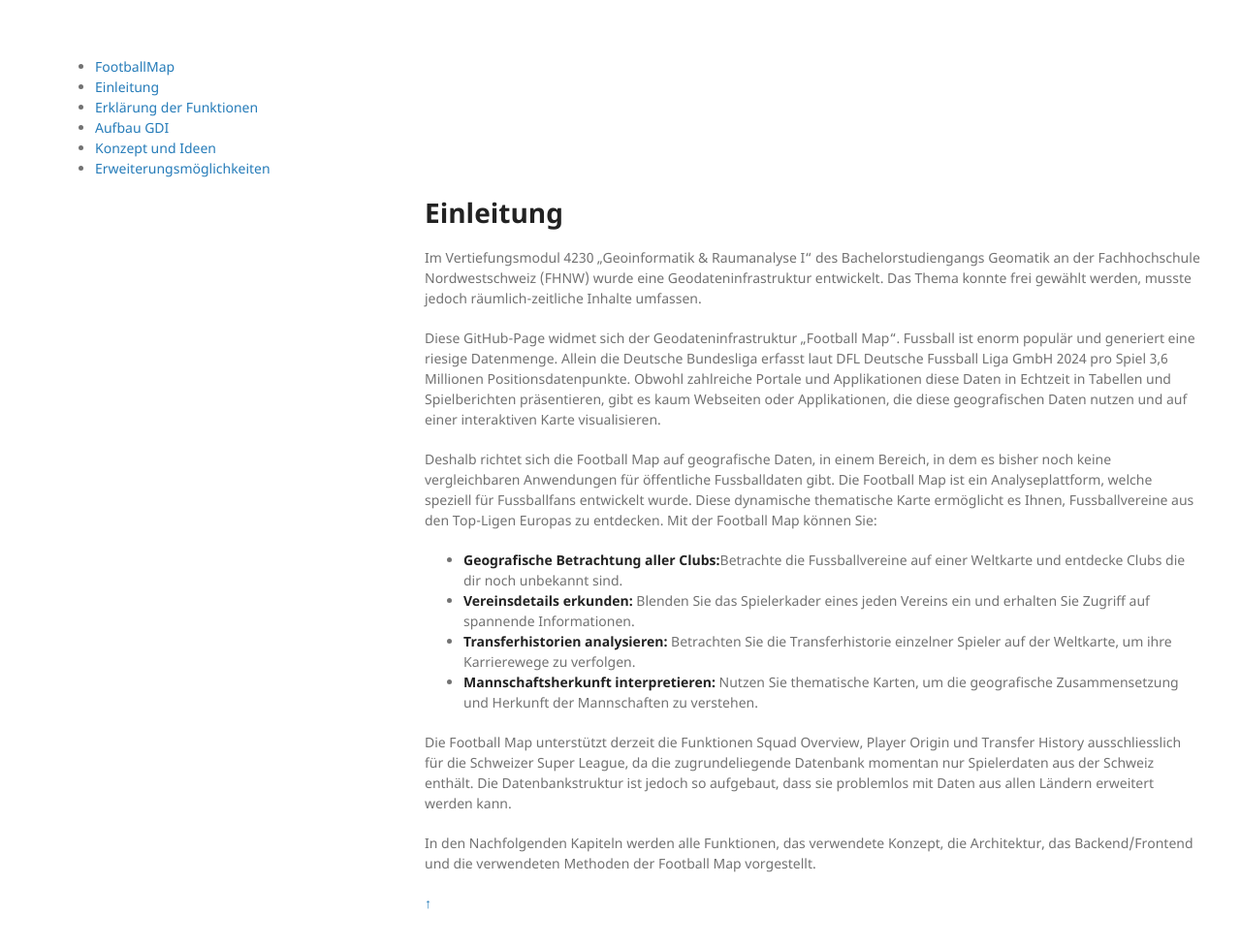
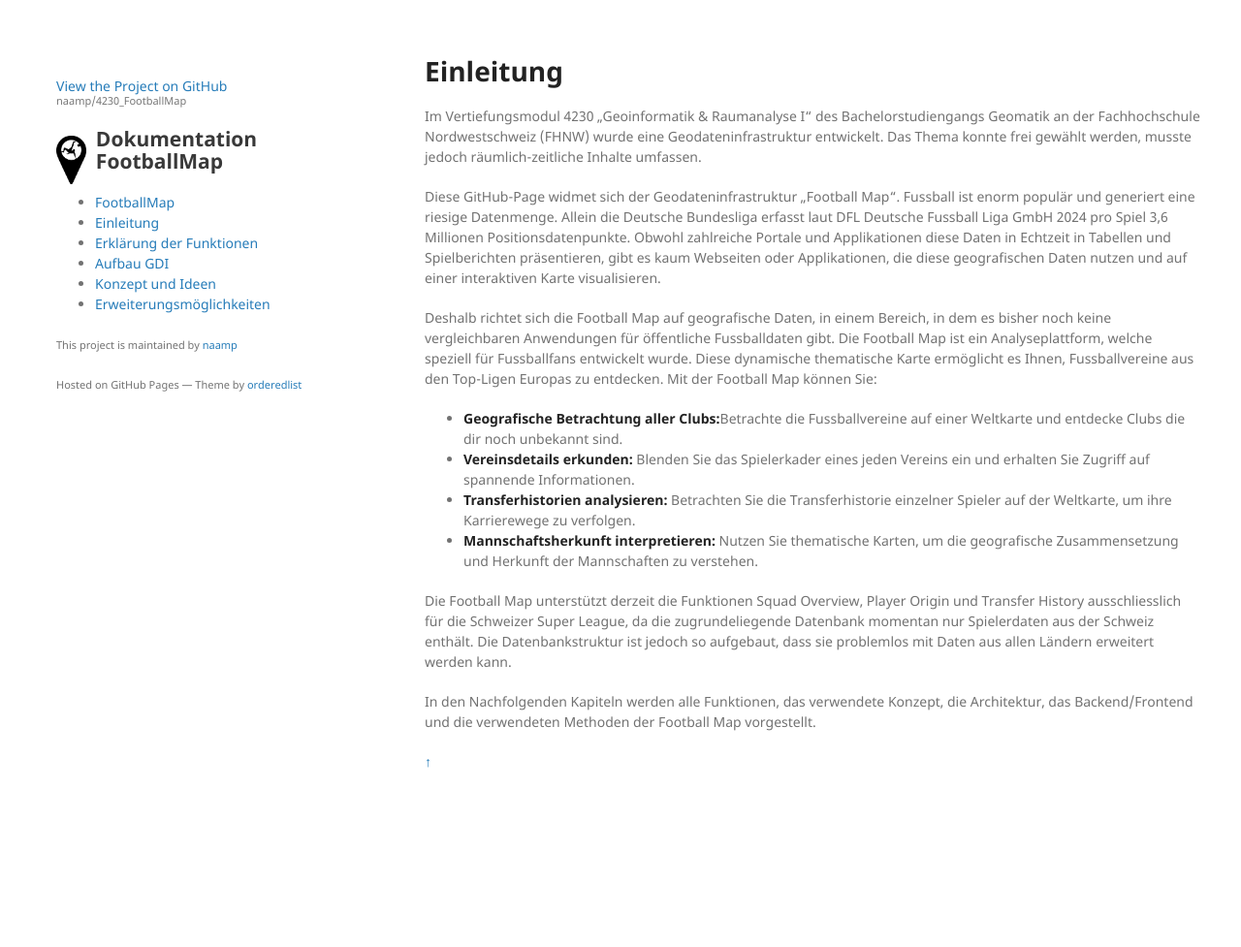
Before and after one commit to naamp/4230_FootballMap, a Jekyll site: the page built from docs/einleitung.md, in a window 1280 px wide and 1012 px high. Shown: the top 977 px of the window at 97% size. Built offline with Jekyll 4.4.1, drawn with Linux system fonts in a browser that asks for light colours; our own code applies the rules of GitHub Pages for plain Markdown files.

Commit message:
20240515_3_Nando

```diff
--- a/docs/_layouts/default.html
+++ b/docs/_layouts/default.html
@@ -26,6 +26,28 @@
 </head>
 <body>
 <div class="wrapper">
+  <header>
+    {% if site.logo %}
+    <img src="{{ site.logo | relative_url }}" alt="Logo" />
+    {% endif %}
+    <div style="height: 20px;"></div>
+    {% if site.github.is_project_page %}
+    <p class="view"><a href="{{ site.github.repository_url }}">View the Project on GitHub <small>{{ site.github.repository_nwo }}</small></a></p>
+    {% endif %}
+    {% if site.github.is_user_page %}
+    <p class="view"><a href="{{ site.github.owner_url }}">View My GitHub Profile</a></p>
+    {% endif %}
+    {% if site.show_downloads %}
+    <ul class="downloads">
+        <li><a href="{{ site.github.zip_url }}">Download <strong>ZIP File</strong></a></li>
+        <li><a href="{{ site.github.tar_url }}">Download <strong>TAR Ball</strong></a></li>
+        <li><a href="{{ site.github.repository_url }}">View On <strong>GitHub</strong></a></li>
+    </ul>
+    {% endif %}
+    <div class="header-content" style="display: flex; align-items: center;">
+      <img src="Bilder/Logo_FootballMap_schwarz.png" alt="Logo" style="height:50px;">
+      <h2 style="margin-left: 10px;">Dokumentation FootballMap</h2>
+  </div>
     <nav>
       <ul>
           <li><a href="https://naamp.github.io/4230_FootballMap/index.html">FootballMap</a></li>
@@ -59,6 +81,13 @@
           <li><a href="https://naamp.github.io/4230_FootballMap/ausblick.html">Erweiterungsmöglichkeiten</a></li>
       </ul>
   </nav>
+  <div>
+    {% if site.github.is_project_page %}
+    <p><small>This project is maintained by <a href="{{ site.github.owner_url }}">{{ site.github.owner_name }}</a></small></p>
+    {% endif %}
+    <p><small>Hosted on GitHub Pages — Theme by <a href="https://github.com/orderedlist">orderedlist</a></small></p>
+  </div>
+</header>
 <section>
     {{ content }}
 </section>
```
Lines whose indentation alone changed are shown as unchanged.
